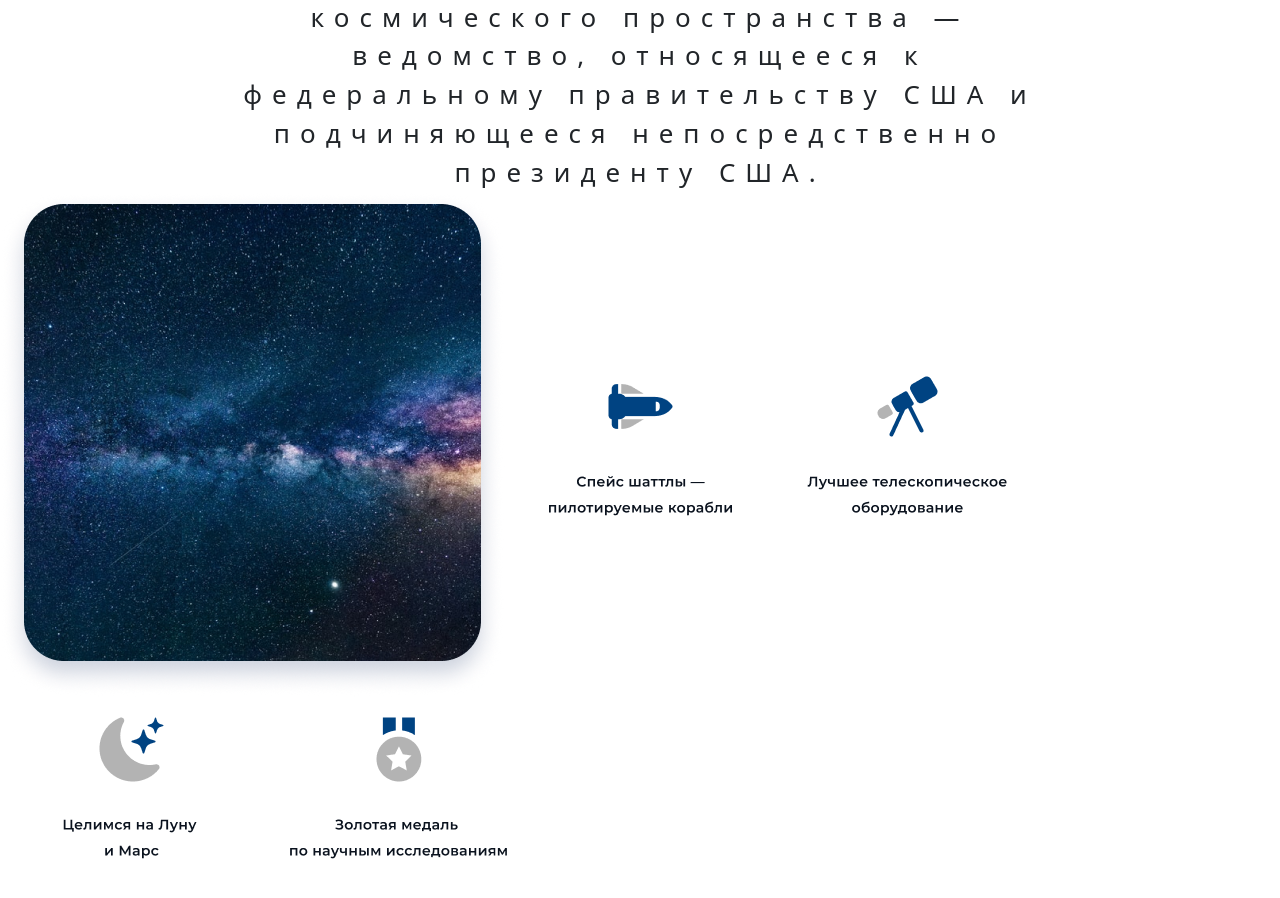
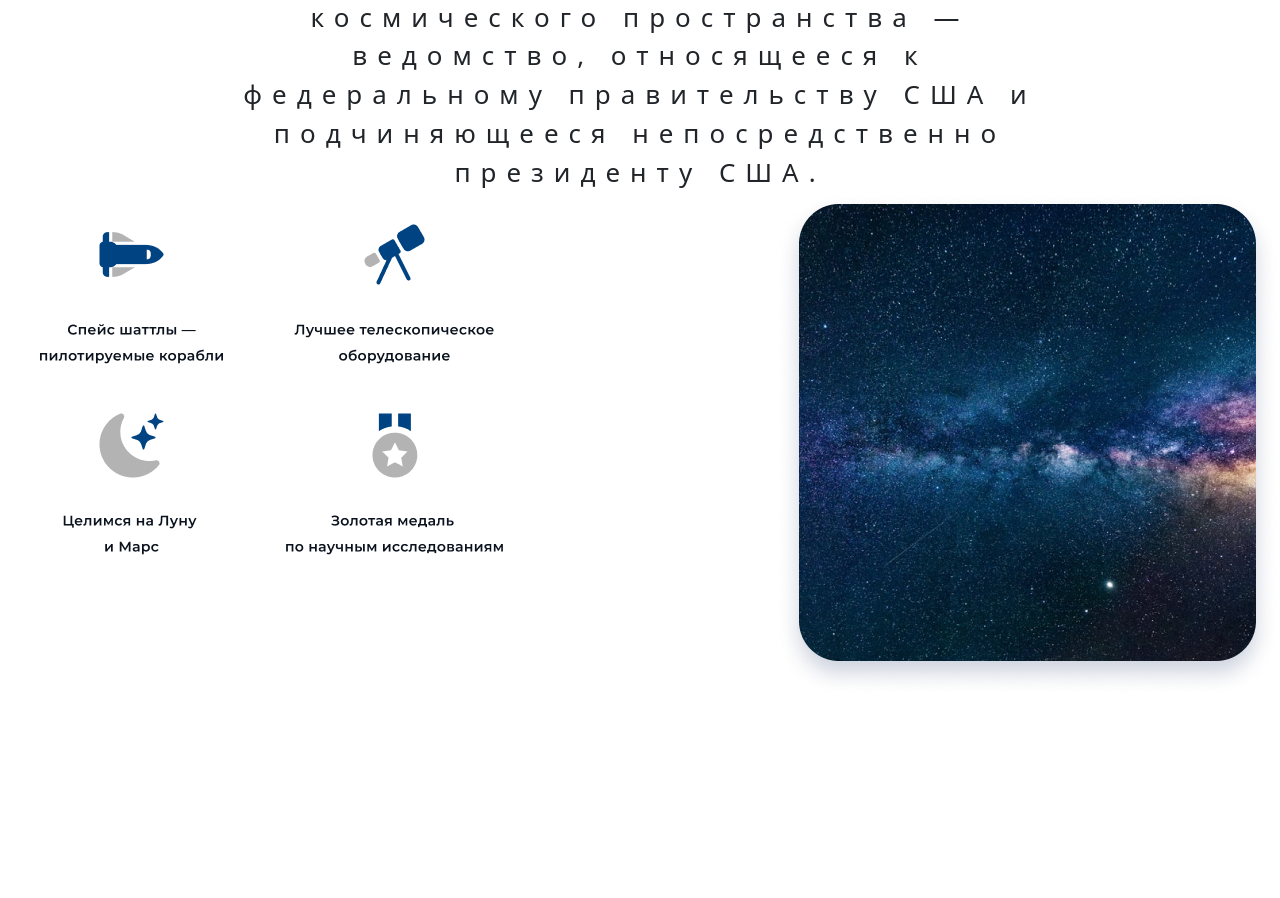
Before and after one commit to DrDowellsHead/DjangoSite, a Django app: page / in a window 1280 px wide. Shown: the part 365-1263 px from the top of the page. After the commit the page ends 1045 px from the top, so only its background shows below. Run offline with Django 5.2, Linux system fonts and the light colour scheme.

Commit message:
Update index.html
The images are now displayed

```diff
--- a/DjangoSite/django_test/main/templates/main/index.html
+++ b/DjangoSite/django_test/main/templates/main/index.html
@@ -1,6 +1,9 @@
 {% extends 'main/layout.html' %}
 
 {% block title %}Главная страница{% endblock %}
+
+{% load static %}
+
 
 {% block content %}
 <div class="features">
@@ -19,6 +22,7 @@
             word-wrap: break-word;
             margin: 0 auto;
         }
+
     </style>
     <div class="parent">
         <h1 class="parent">Космическое агентство</h1>
@@ -28,10 +32,13 @@
     </div>
 </div>
 
-<img src="main/img/Cosmos.png" alt='Cosmos'>
-<img src="main/img/Rocket.png" alt='Rocket'>
-<img src="main/img/Telescope.png" alt='Telescope'>
-<img src="main/img/Moon.png" alt='Moon'>
-<img src="main/img/Medal.png" alt='Medal'>
+<div class="images-container">
+    <img src="{% static 'main/img/Cosmos.png' %}" alt='Cosmos' align="right">
+    <img src="{% static 'main/img/Rocket.png' %}" alt='Rocket' id="First_Img" align="left">
+    <img src="{% static 'main/img/Telescope.png' %}" alt='Telescope' id="Second_Img">
+    <img src="{% static 'main/img/Moon.png' %}" alt='Moon' id="Third_Img" align="left">
+    <img src="{% static 'main/img/Medal.png' %}" alt='Medal' id="Fourth_Img">
+</div>
+
 
 {% endblock %}
```
